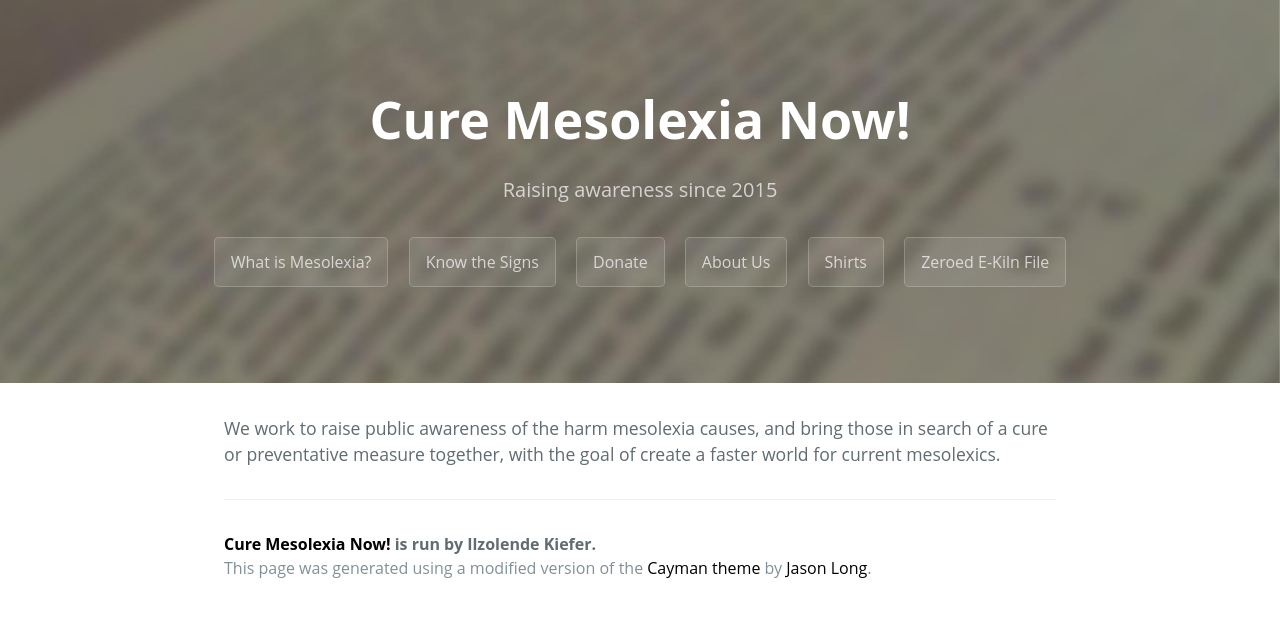
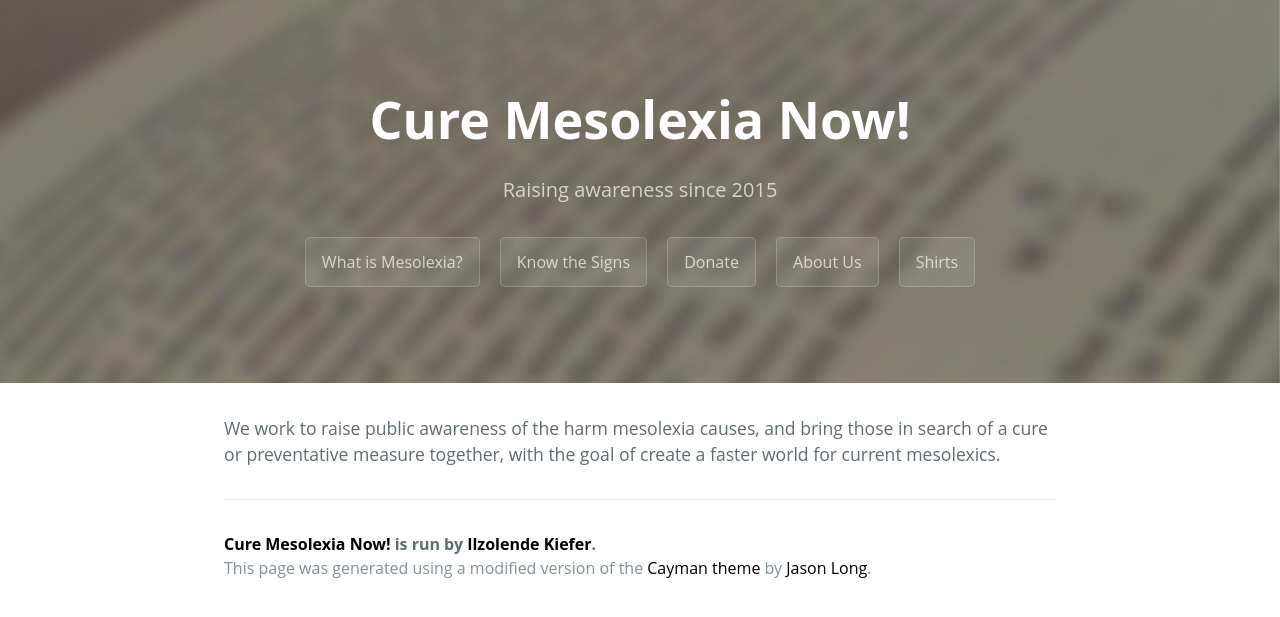
Before and after one commit to ilzolende/ilzolende.github.io, a Jekyll site: the page built from mesolexia.md, in a window 1280 px wide. Shown: the top 617 px of the page. Built offline with Jekyll 4.4.1, drawn with Linux system fonts in a browser that asks for light colours.

Commit message:
modified mesolexia layout

```diff
--- a/_layouts/mesolexia.html
+++ b/_layouts/mesolexia.html
@@ -16,12 +16,11 @@
         <a class="btn" href="{{ mess.permalink }}">{{ mess.title }}</a>
         {% endfor %}
         <!-- <a class="btn" href="#">Walk for a Cure</a> -->
-        <a class="btn" href="/">Zeroed E-Kiln File</a>
     </nav>
     </header>
     <section class="main-content">
         {{ content }}
-      <footer class="site-footer"><span class="site-footer-owner"><a href="{{ site.url }}/mesolexia/">Cure Mesolexia Now!</a> is run by Ilzolende Kiefer.</span>
+      <footer class="site-footer"><span class="site-footer-owner"><a href="{{ site.url }}/mesolexia/">Cure Mesolexia Now!</a> is run by <a href="/">Ilzolende Kiefer</a>.</span>
       <span class="site-footer-credits">This page was generated using a modified version of the <a href="https://github.com/pietromenna/jekyll-cayman-theme">Cayman theme</a> by <a href="http://github.com/jasonlong">Jason Long</a>.</span>
     </footer>
   </section>
```
